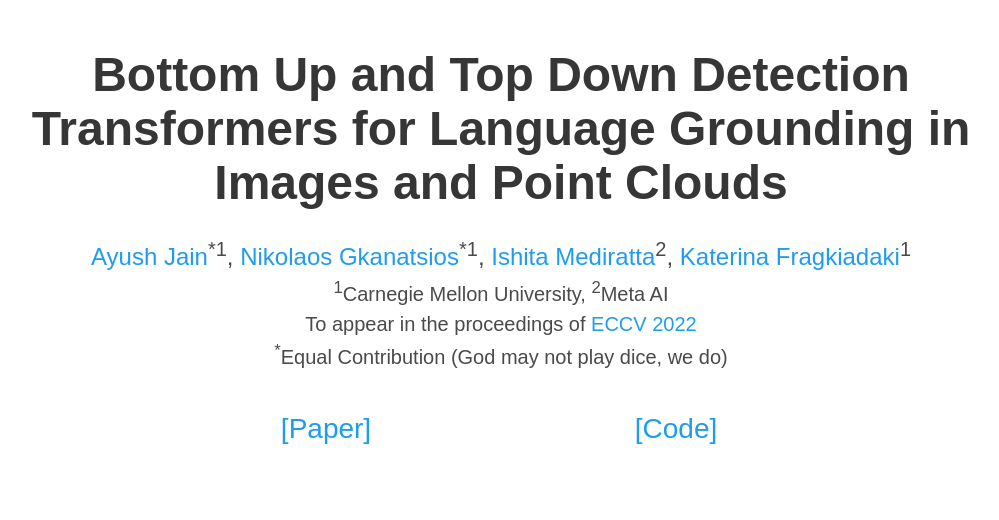
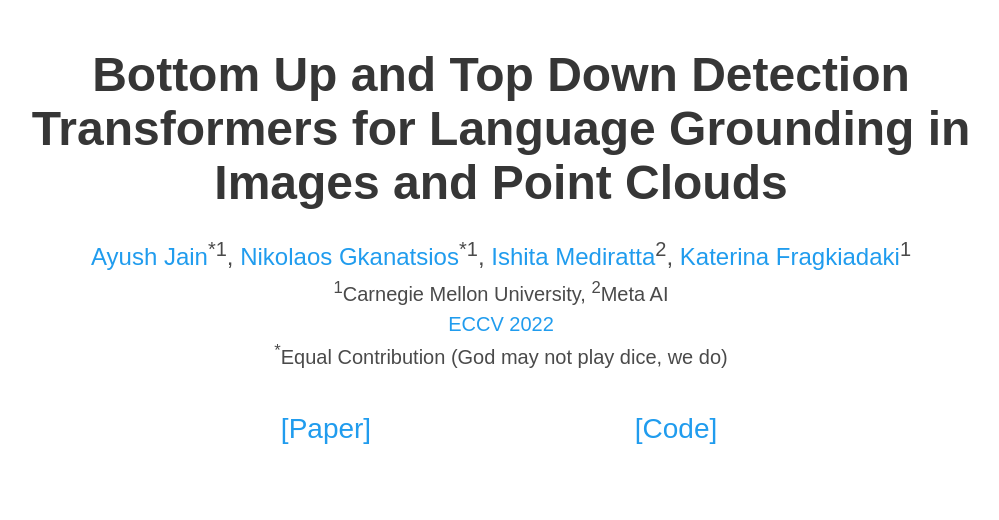
Before and after one commit to butd-detr/butd-detr.github.io, a plain HTML site: page index.html in a window 1280 px wide. Shown: the top 520 px of the page, without its empty margins (139-1138 px from the left). Drawn offline with nearby package versions, Linux system fonts and the light colour scheme; some icons are missing; a web font is replaced by a local one.

Commit message:
Remove "to appear in the proceedings of"

```diff
--- a/index.html
+++ b/index.html
@@ -60,7 +60,7 @@
           </div>
 
           <div class="is-size-5 contribution">
-            <span class="appear">To appear in the proceedings of <a href="https://eccv2022.ecva.net/">ECCV 2022</a></span>
+            <span class="appear"><a href="https://eccv2022.ecva.net/">ECCV 2022</a></span>
           </div>
 
           <div class="is-size-5 contribution">
```
